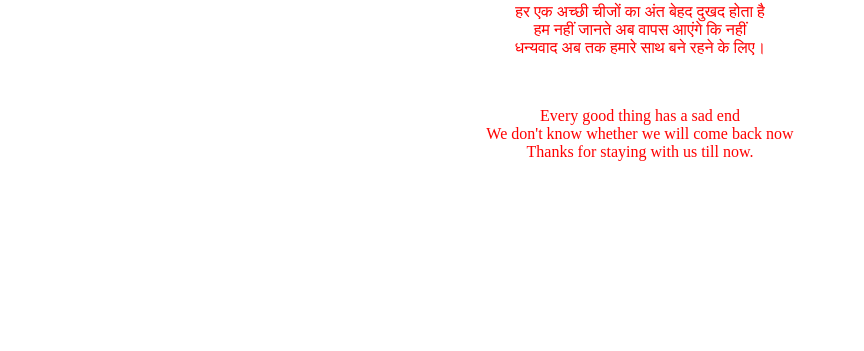
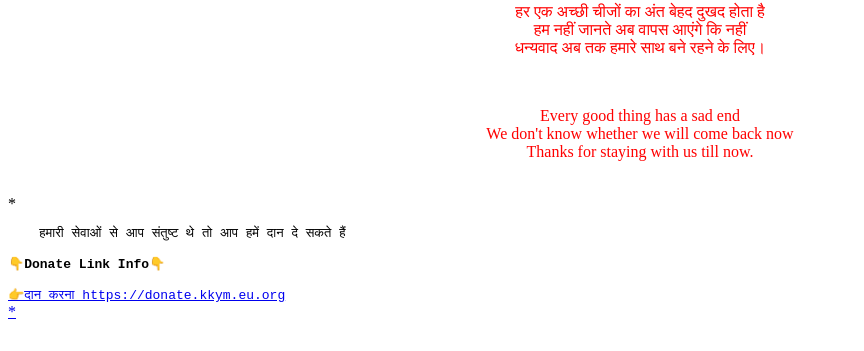
Before and after one commit to kkwap/always_closed, a plain HTML site: page index.html in a window 1280 px wide. Shown: the part 343-694 px from the top of the page, without its empty margins (0-864 px from the left). Drawn offline with Linux system fonts and the light colour scheme.

Commit message:
Update index.html

```diff
--- a/index.html
+++ b/index.html
@@ -9,7 +9,16 @@
 हम नहीं जानते अब वापस आएंगे कि नहीं<br />
 धन्यवाद अब तक हमारे साथ बने रहने के लिए।</p></xt:text><br /><xt:text><p style="color: red;display:block;text-align: center;">Every good thing has a sad end<br />
  We don't know whether we will come back now<br />
- Thanks for staying with us till now.</p></xt:text><br /><xt:code><xt:auth skip="yes" /></xt:code><xt:code>   <!-- Histats.com  START  (aync)-->
+ Thanks for staying with us till now.</p></xt:text><br /><xt:code><xt:auth skip="yes" /></xt:code><xt:code> *
+<div class="language-plaintext highlighter-rouge"><div class="highlight"><pre class="highlight"><code>    हमारी सेवाओं से आप संतुष्ट थे तो आप हमें दान दे सकते हैं
+
+<b>👇Donate Link Info👇</b></div></a></div></div><div><div class="h3"><a href="//donate.kkym.eu.org"><div>
+
+
+            👉दान करना https://donate.kkym.eu.org
+
+</code></pre></div></div>
+*  <!-- Histats.com  START  (aync)-->
 <script type="text/javascript">var _Hasync= _Hasync|| [];
 _Hasync.push(['Histats.start', '1,4241177,4,0,0,0,00010000']);
 _Hasync.push(['Histats.fasi', '1']);
```
